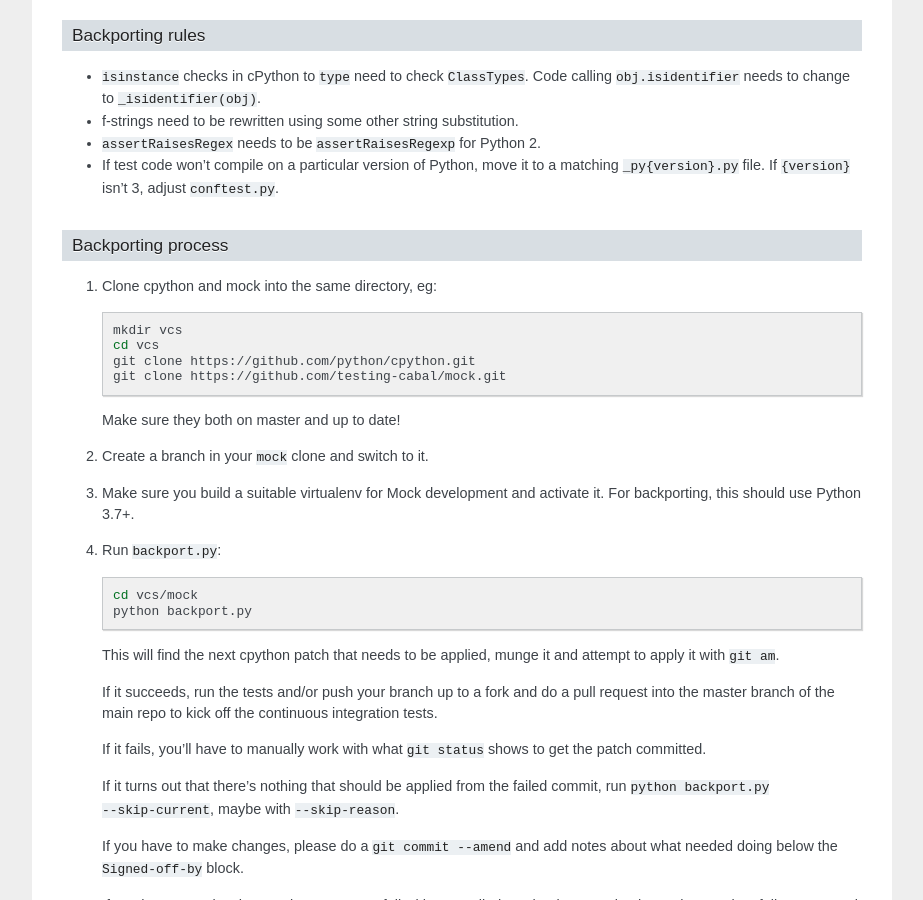
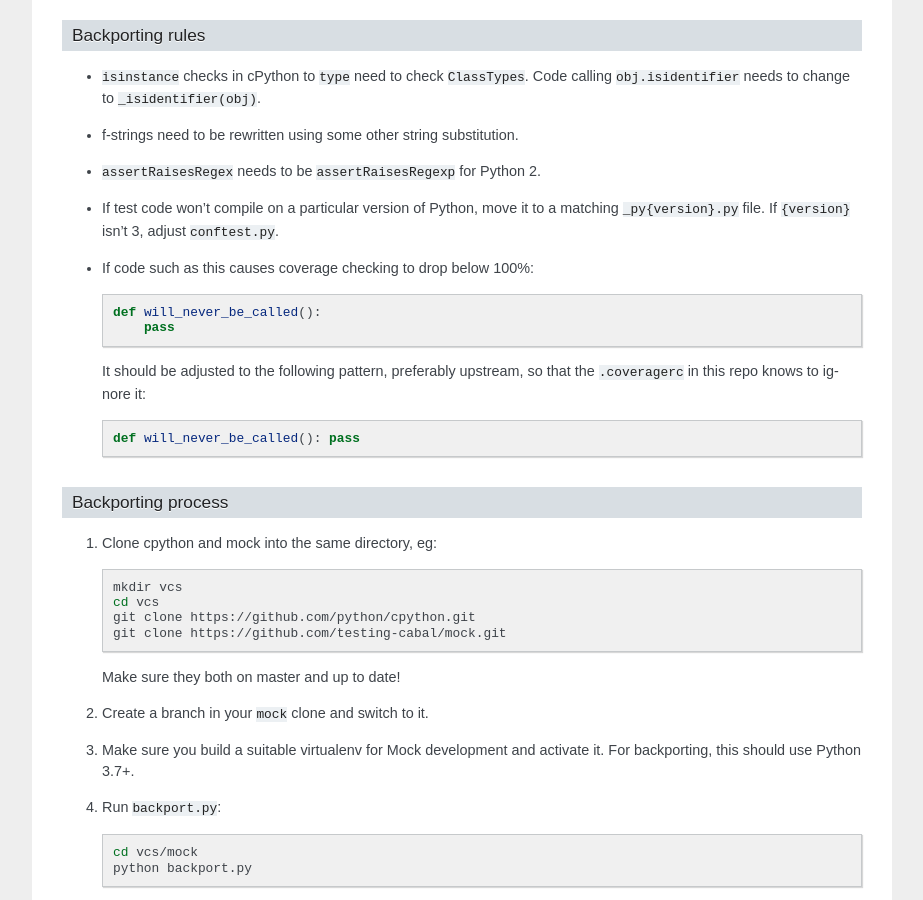
Before and after one commit to testing-cabal/mock, a Sphinx documentation site: the page built from docs/index.txt, in a window 1280 px wide and 900 px high, scrolled down 1472 px. Shown: the whole window, without its empty margins (198-1121 px from the left). Built offline with Sphinx 7.4.7, drawn with Linux system fonts in a browser that asks for light colours; the version number could not be read and is left out.

Commit message:
note about how to mark uncalled functions used in tests such that coverage ignores them.

```diff
--- a/docs/index.txt
+++ b/docs/index.txt
@@ -104,6 +104,20 @@ Backporting rules
   a matching ``_py{version}.py`` file. If ``{version}`` isn't 3, adjust
   ``conftest.py``.
 
+- If code such as this causes coverage checking to drop below 100%:
+
+  .. code-block:: python
+
+      def will_never_be_called():
+          pass
+
+  It should be adjusted to the following pattern, preferably upstream,
+  so that the ``.coveragerc`` in this repo knows to ignore it:
+
+  .. code-block:: python
+
+      def will_never_be_called(): pass
+
 Backporting process
 -------------------
 
```
Also changed, not shown: 2 other files.
